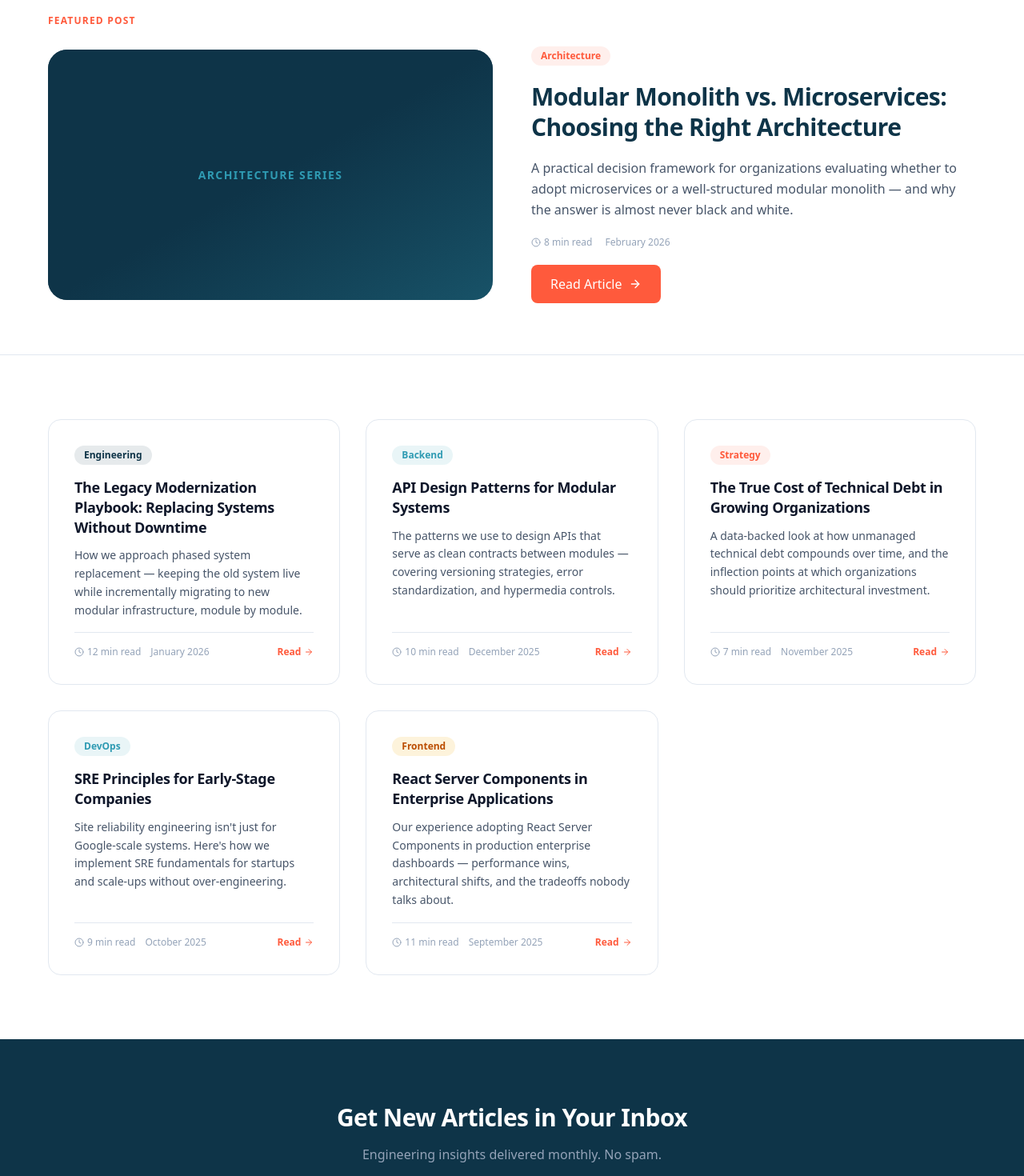
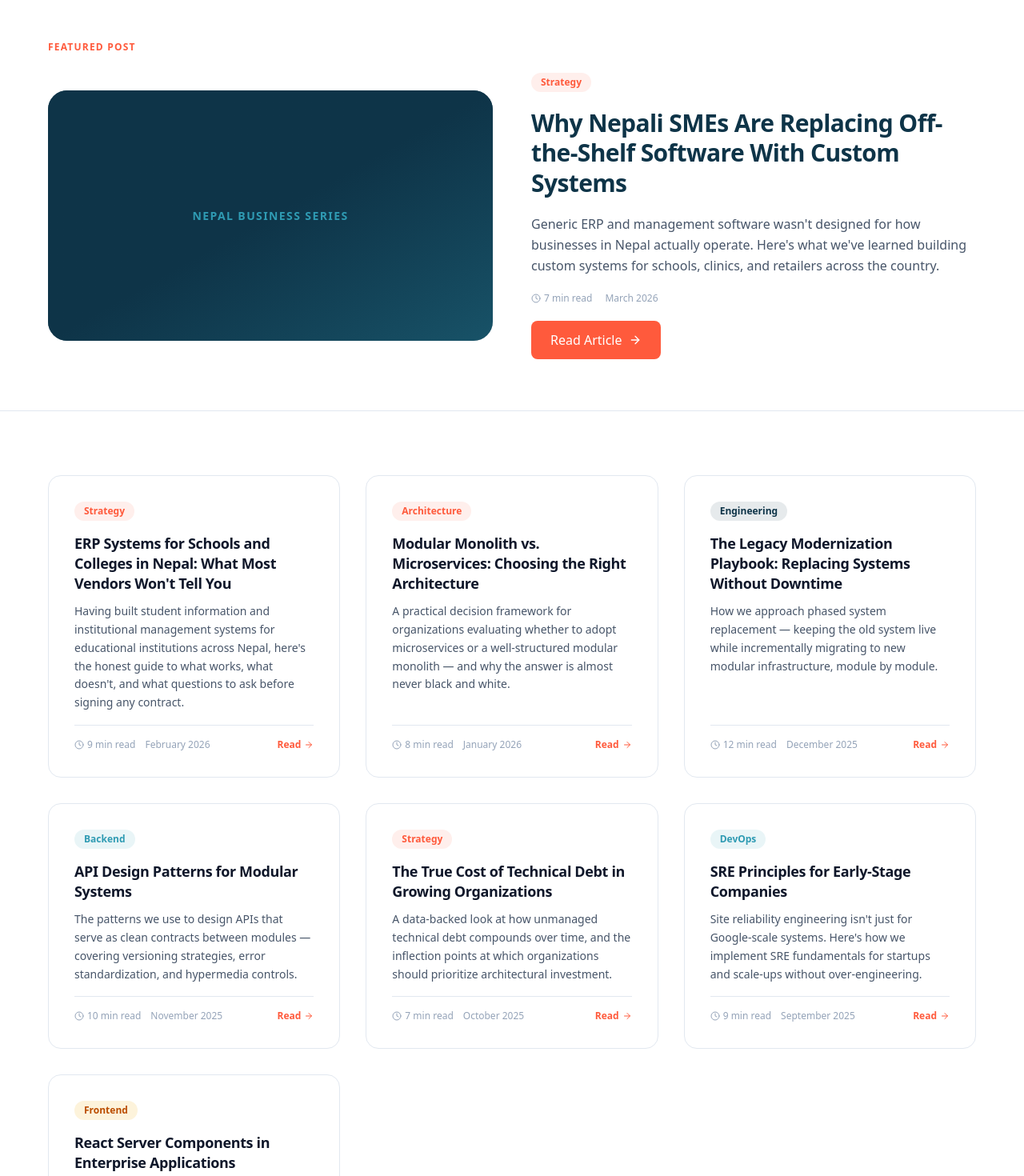
Before and after one commit to modulifyr-lab/modulifyr-website, a Next.js app: page /blog in a window 1280 px wide. Shown: the part 500-1970 px from the top of the page at 80% size. Built offline with nearby package versions, Linux system fonts and the light colour scheme.

Commit message:
Update page.tsx

```diff
--- a/src/app/blog/page.tsx
+++ b/src/app/blog/page.tsx
@@ -5,19 +5,118 @@ import { Card, CardTitle } from "@/components/ui/Card";
 import { ArrowRight, Clock } from "lucide-react";
 
 export const metadata: Metadata = {
-    title: "Engineering Blog | Modulifyr",
-    description: "Technical insights, architecture patterns, and engineering perspectives from the Modulifyr team.",
+    title: "Engineering Blog | Modulifyr — Software Insights for Nepal & Beyond",
+    description: "Technical insights, architecture patterns, and practical engineering perspectives from the Modulifyr team in Birtamode, Nepal.",
 };
 
 export const posts = [
+    {
+        slug: "custom-software-nepal-sme",
+        title: "Why Nepali SMEs Are Replacing Off-the-Shelf Software With Custom Systems",
+        excerpt: "Generic ERP and management software wasn't designed for how businesses in Nepal actually operate. Here's what we've learned building custom systems for schools, clinics, and retailers across the country.",
+        category: "Strategy",
+        readTime: "7 min read",
+        date: "March 2026",
+        dateISO: "2026-03-01",
+        featured: true,
+        content: `
+Most small and medium businesses in Nepal reach the same point eventually. They start with a spreadsheet, graduate to Tally or some off-the-shelf management tool, and within two or three years they're running operations on five different disconnected systems — none of which talk to each other.
+
+We've seen this in Jhapa-based retailers managing inventory in Excel while billing in one system and tracking staff in another. We've seen schools in Kathmandu using a student information system that can't generate the report format the government exam board requires. We've seen clinics in Pokhara where the appointment booking system doesn't connect to the billing module because they're from two different vendors.
+
+**The Problem Isn't the Software Category. It's the Fit.**
+
+Off-the-shelf software is built for a generic business. It's built for the average. And the average business in Nepal — in terms of workflow, language requirements, integration needs, and regulatory environment — is not the same as the average business in the US or India that these tools were originally designed for.
+
+Custom software is not about prestige. It's about fit. A custom system built around exactly how your procurement team works, exactly what your finance department needs to report, and exactly which third-party services you're already using, will be used properly. Generic software gets worked around.
+
+**The Cost Comparison Most People Get Wrong**
+
+The immediate cost of custom software looks higher. A license for an off-the-shelf system might be NPR 50,000 per year. A custom build might start at NPR 500,000.
+
+But that comparison misses the hidden costs of a bad-fit system: staff time spent on workarounds, manual data entry between disconnected tools, the cost of an ERP "consultant" who configures the system for six months and leaves, and — the most expensive one — the cost of eventually rebuilding on a proper foundation after two years of accumulating technical debt.
+
+We've helped businesses calculate this honestly. In most cases where a company has been using an ill-fitting system for two or more years, the true accumulated cost already exceeds what a custom build would have cost.
+
+**What Modular Architecture Changes**
+
+The traditional argument against custom software is that it's expensive to change. You build it for your operations today, and in three years when your operations look different, you have to rebuild.
+
+Modular architecture addresses this directly. When we build a system, each function — inventory management, billing, HR, reporting — is a discrete module with clean boundaries. When your billing requirements change (as they did for several of our clients when Nepal's VAT reporting requirements were updated), we update the billing module. The rest of the system doesn't move.
+
+This is why we can build custom systems that are actually cost-competitive with off-the-shelf alternatives over a five-year horizon, even for SMBs with modest budgets.
+
+**What to Look For in a Custom Development Partner in Nepal**
+
+If you're evaluating custom software development in Nepal, the questions that matter: Do they use version control? (Surprising how many don't.) Do they write tests? Can they show you a system they built that's still running two years later? Do they provide source code ownership? Can they explain their architecture decisions in plain language?
+
+The answers to those questions will tell you more than any portfolio showcase.
+        `
+    },
+    {
+        slug: "erp-schools-colleges-nepal",
+        title: "ERP Systems for Schools and Colleges in Nepal: What Most Vendors Won't Tell You",
+        excerpt: "Having built student information and institutional management systems for educational institutions across Nepal, here's the honest guide to what works, what doesn't, and what questions to ask before signing any contract.",
+        category: "Strategy",
+        readTime: "9 min read",
+        date: "February 2026",
+        dateISO: "2026-02-15",
+        featured: false,
+        content: `
+Education is one of the most common sectors where we see technology failing organizations in Nepal. Schools and colleges invest in management software and then spend the next three years managing the software instead of the other way around.
+
+Having built custom student information systems, library management tools, and exam and result platforms for educational institutions across Nepal, we've developed a clear picture of where things go wrong — and how to avoid it.
+
+**The Most Common Failure Mode: Buying the Demo**
+
+Most ERP vendors targeting Nepal's education sector sell on demo impressions. The demo shows a beautiful dashboard, a clean student profile page, and a one-click result sheet generator. It looks exactly like what you need.
+
+Then you go live. Your exam numbering system is slightly different from the vendor's assumptions. Your fee structure has five subcategories the system doesn't support. The result sheet format doesn't match what your board requires. And the vendor's support line takes four days to respond.
+
+This happens because the demo was built for the average school. Your school isn't average — it has specific workflows, specific formats, and specific integrations that have developed over years of operation.
+
+**The Integration Question Nobody Asks in the First Meeting**
+
+Before any school signs a contract for management software, they should ask: what does this system connect to, and what does it not connect to?
+
+In practice, a school's digital operations span: student records, fee collection (often connected to bank or eSewa), exam scheduling, result generation (which may need to interface with national board formats), attendance tracking, library management, and staff HR.
+
+Most vendor systems handle two or three of these well and the rest partially or not at all. You end up paying for a system that handles 60% of your needs and still requires manual processes for the other 40%.
+
+**What a Properly Modular System Looks Like for a School**
+
+When we build institutional management systems, we structure them as independent modules that share a common data layer. The student profile module manages core student data. The fee module handles billing and payment tracking. The exam module manages schedules, marks entry, and result generation. The HR module handles staff records.
+
+Because they share data, you don't re-enter a student's name in three places. Because they're modular, you can add a new module — say, a parent communication portal — without rebuilding the whole system. Because the data layer is yours, you can generate any report format you need, including custom formats for specific boards.
+
+**The Government Compliance Factor**
+
+This is the piece most vendors underestimate for Nepal specifically. Reporting requirements from the Education Ministry, SLC/SEE boards, and local municipality offices change regularly. A rigid system that can't adapt to new report formats becomes a serious operational problem every time a new directive comes in.
+
+A modular system lets you update the reporting module without disrupting the rest of the platform. A good development partner will handle this as maintenance, not as a new project.
+
+**Price Anchoring: What to Actually Budget**
+
+For a school of 500-1500 students, a properly built custom management system covering core modules (student records, fee management, exam and results, attendance) typically runs NPR 400,000 – 900,000 as an initial build, with annual maintenance of 15-20% of that figure.
+
+Cheaper options exist. Some will work fine for very small, simple institutions. But for any school handling exam boards, government reporting, or more than a thousand students, the cost of working around a bad-fit system will exceed the cost difference within 18 months.
+
+**Questions to Ask Any ERP Vendor in Nepal**
+
+Can you show us a school using this system that has been running it for three years or more? Can we speak with their admin staff directly? What happens when a reporting requirement changes — how do we get an update and what does it cost? Who owns the data and the database? If we ever move to a different system, can we export everything? Do you provide source code for the custom parts of our implementation?
+
+If a vendor is reluctant to answer any of those questions clearly, treat that as important information.
+        `
+    },
     {
         slug: "modular-vs-monolith",
         title: "Modular Monolith vs. Microservices: Choosing the Right Architecture",
         excerpt: "A practical decision framework for organizations evaluating whether to adopt microservices or a well-structured modular monolith — and why the answer is almost never black and white.",
         category: "Architecture",
         readTime: "8 min read",
-        date: "February 2026",
-        featured: true,
+        date: "January 2026",
+        dateISO: "2026-01-20",
+        featured: false,
         content: `
 Most organizations approach the monolith vs. microservices question as a binary choice. It is not. The real question is: what level of modularity does your team's operational maturity actually support?
 
@@ -46,7 +145,8 @@ This approach is what we call "architecture-forward development." Build for chan
         excerpt: "How we approach phased system replacement — keeping the old system live while incrementally migrating to new modular infrastructure, module by module.",
         category: "Engineering",
         readTime: "12 min read",
-        date: "January 2026",
+        date: "December 2025",
+        dateISO: "2025-12-10",
         featured: false,
         content: `
 Legacy modernization is one of the most technically and organizationally complex engineering challenges an organization can face. The stakes are high: a failed migration can bring down critical operations. The path forward requires discipline.
@@ -80,7 +180,8 @@ The legacy system shrinks from the outside in until nothing remains.
         excerpt: "The patterns we use to design APIs that serve as clean contracts between modules — covering versioning strategies, error standardization, and hypermedia controls.",
         category: "Backend",
         readTime: "10 min read",
-        date: "December 2025",
+        date: "November 2025",
+        dateISO: "2025-11-05",
         featured: false,
         content: `
 In a modular system, APIs are not just technical interfaces — they are contracts between teams and between system components. A poorly designed API creates coupling. A well-designed API enables independent evolution.
@@ -110,7 +211,8 @@ For each client type (web, mobile, third-party), we create a Backend for Fronten
         excerpt: "A data-backed look at how unmanaged technical debt compounds over time, and the inflection points at which organizations should prioritize architectural investment.",
         category: "Strategy",
         readTime: "7 min read",
-        date: "November 2025",
+        date: "October 2025",
+        dateISO: "2025-10-15",
         featured: false,
         content: `
 Technical debt is often framed as a technical problem. It is not. It is a business problem. And like financial debt, it compounds.
@@ -138,7 +240,8 @@ At that point, the cost of modernization — even accounting for the disruption
         excerpt: "Site reliability engineering isn't just for Google-scale systems. Here's how we implement SRE fundamentals for startups and scale-ups without over-engineering.",
         category: "DevOps",
         readTime: "9 min read",
-        date: "October 2025",
+        date: "September 2025",
+        dateISO: "2025-09-08",
         featured: false,
         content: `
 Site Reliability Engineering emerged from Google's need to operate systems at planetary scale. But the underlying principles — defining reliability as a product feature, basing operational decisions on data, and treating infrastructure as code — are valuable at any scale.
@@ -166,7 +269,8 @@ Even small teams need a lightweight incident management protocol: a clear severi
         excerpt: "Our experience adopting React Server Components in production enterprise dashboards — performance wins, architectural shifts, and the tradeoffs nobody talks about.",
         category: "Frontend",
         readTime: "11 min read",
-        date: "September 2025",
+        date: "August 2025",
+        dateISO: "2025-08-20",
         featured: false,
         content: `
 React Server Components represent the most significant architectural shift in React since hooks. After running RSC in production enterprise applications for over a year, here's what we've actually learned.
@@ -217,7 +321,7 @@ export default function BlogPage() {
                             Engineering <span className="text-brand-orange">Insights</span>
                         </h1>
                         <p className="text-xl text-text-secondary leading-relaxed">
-                            Architecture decisions, engineering patterns, and technical perspectives from the Modulifyr team.
+                            Architecture decisions, engineering patterns, and practical perspectives from the Modulifyr team — including what we've learned building custom software for businesses in Nepal.
                         </p>
                     </div>
                 </div>
@@ -232,7 +336,7 @@ export default function BlogPage() {
                             <div className="aspect-video bg-brand-navy rounded-3xl flex items-center justify-center relative overflow-hidden">
                                 <div className="absolute inset-0 bg-gradient-to-br from-brand-navy via-brand-navy/90 to-brand-teal/30" />
                                 <div className="relative z-10 text-center p-8">
-                                    <p className="text-brand-teal font-bold text-sm uppercase tracking-widest">Architecture Series</p>
+                                    <p className="text-brand-teal font-bold text-sm uppercase tracking-widest">Nepal Business Series</p>
                                 </div>
                             </div>
                             <div className="flex flex-col gap-5">
@@ -290,7 +394,7 @@ export default function BlogPage() {
             <section className="py-20 bg-brand-navy text-white">
                 <div className="container-custom text-center max-w-2xl">
                     <h2 className="text-3xl font-heading font-bold mb-4">Get New Articles in Your Inbox</h2>
-                    <p className="text-text-muted mb-8">Engineering insights delivered monthly. No spam.</p>
+                    <p className="text-text-muted mb-8">Engineering and business software insights, monthly. No spam.</p>
                     <div className="flex flex-col sm:flex-row gap-3 max-w-md mx-auto">
                         <input
                             type="email"
```
